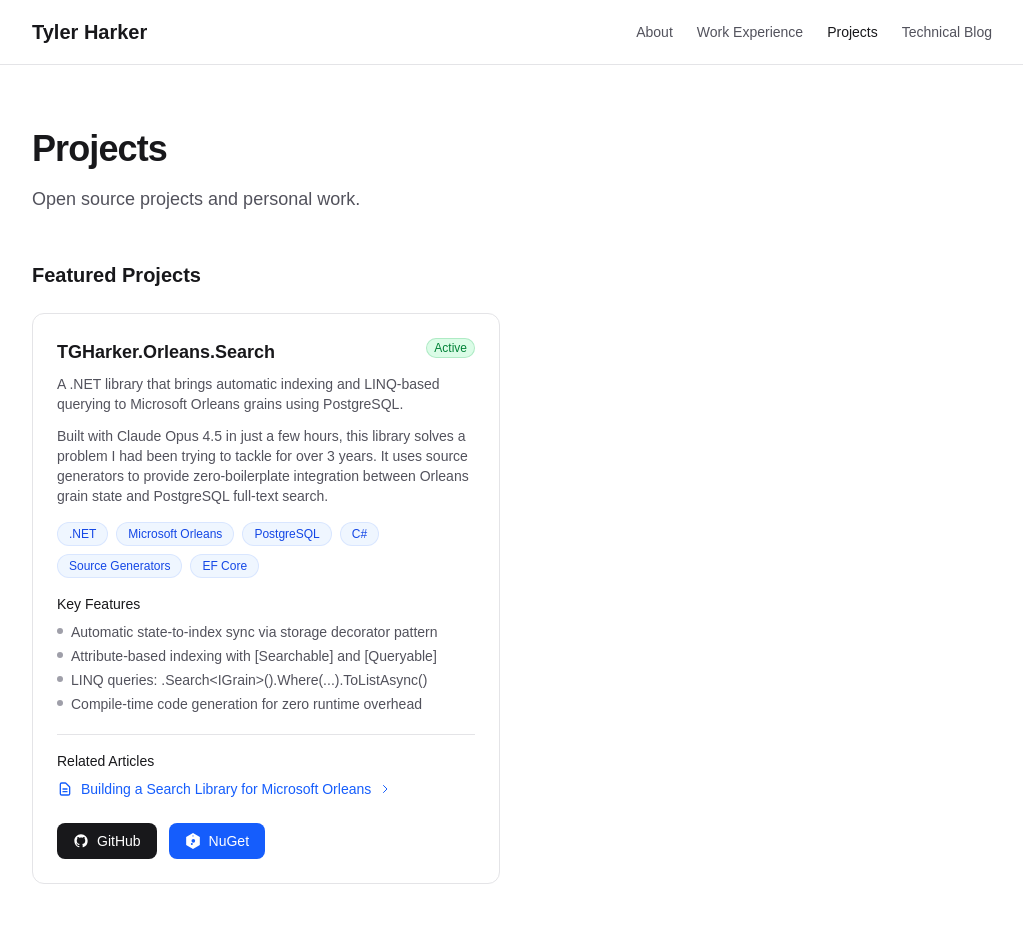
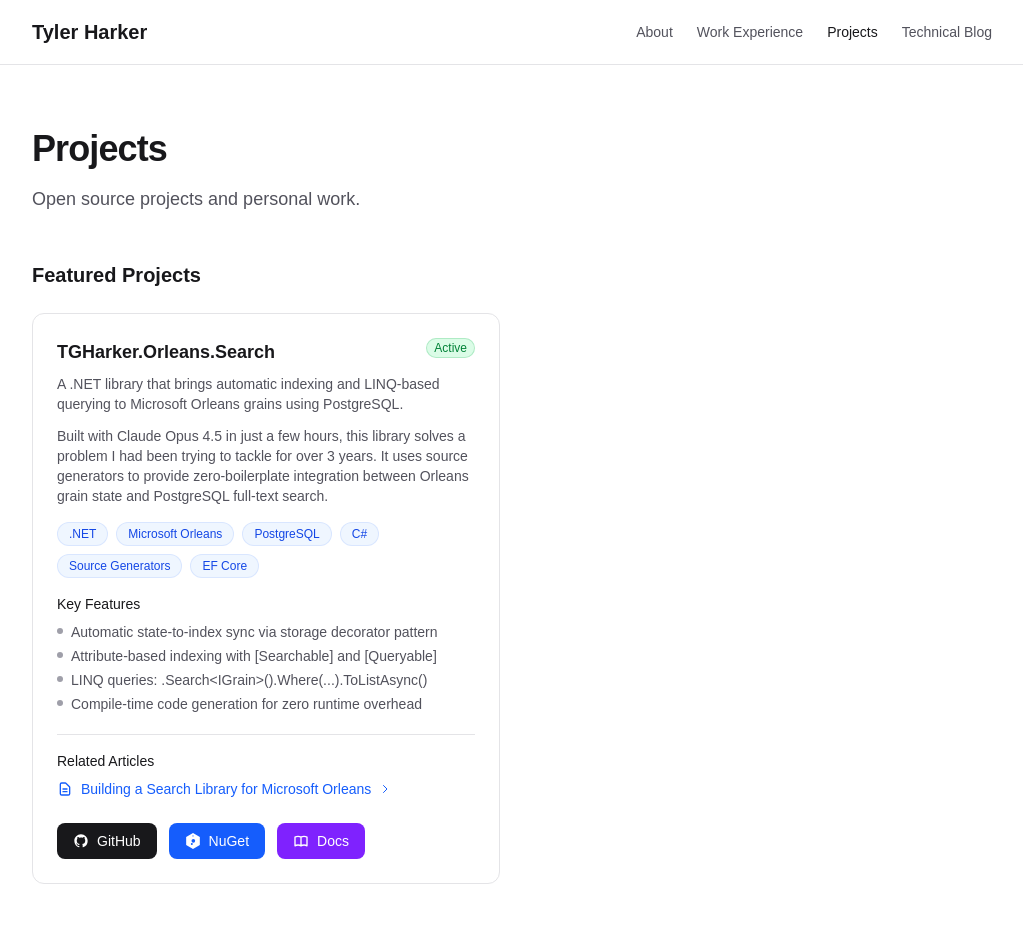
Before and after one commit to Tyler-Harker/tylerharker.com, a Next.js app: page /projects in a window 1280 px wide. Shown: the top 936 px of the page, without its empty margins (128-1151 px from the left). Built offline with nearby package versions, Linux system fonts and the light colour scheme.

Commit message:
chore: added  docs url for orleans search

```diff
--- a/components/projects/ProjectCard.tsx
+++ b/components/projects/ProjectCard.tsx
@@ -125,6 +125,19 @@
               NuGet
             </a>
           )}
+          {project.docsUrl && (
+            <a
+              href={project.docsUrl}
+              target="_blank"
+              rel="noopener noreferrer"
+              className="inline-flex items-center justify-center gap-2 rounded-lg bg-violet-600 px-4 py-2 text-sm font-medium text-white transition-colors hover:bg-violet-700 dark:bg-violet-500 dark:hover:bg-violet-600"
+            >
+              <svg className="h-4 w-4" fill="none" viewBox="0 0 24 24" stroke="currentColor" strokeWidth={2}>
+                <path strokeLinecap="round" strokeLinejoin="round" d="M12 6.253v13m0-13C10.832 5.477 9.246 5 7.5 5S4.168 5.477 3 6.253v13C4.168 18.477 5.754 18 7.5 18s3.332.477 4.5 1.253m0-13C13.168 5.477 14.754 5 16.5 5c1.747 0 3.332.477 4.5 1.253v13C19.832 18.477 18.247 18 16.5 18c-1.746 0-3.332.477-4.5 1.253" />
+              </svg>
+              Docs
+            </a>
+          )}
           {project.demoUrl && (
             <a
               href={project.demoUrl}
--- a/data/projects.ts
+++ b/data/projects.ts
@@ -23,6 +23,7 @@
     ],
     githubUrl: 'https://github.com/Tyler-Harker/TGHarker.Orleans.Search',
     nugetUrl: 'https://www.nuget.org/packages/TGHarker.Orleans.Search',
+    docsUrl: 'https://orleans-search.tylerharker.com',
     blogLinks: [
       {
         url: '/blog/building-orleans-search-library',
--- a/types/index.ts
+++ b/types/index.ts
@@ -12,6 +12,7 @@
   features: string[];
   githubUrl: string;
   demoUrl?: string;
+  docsUrl?: string;
   blogLinks?: BlogLink[];
   nugetUrl?: string;
   image?: string;
```
